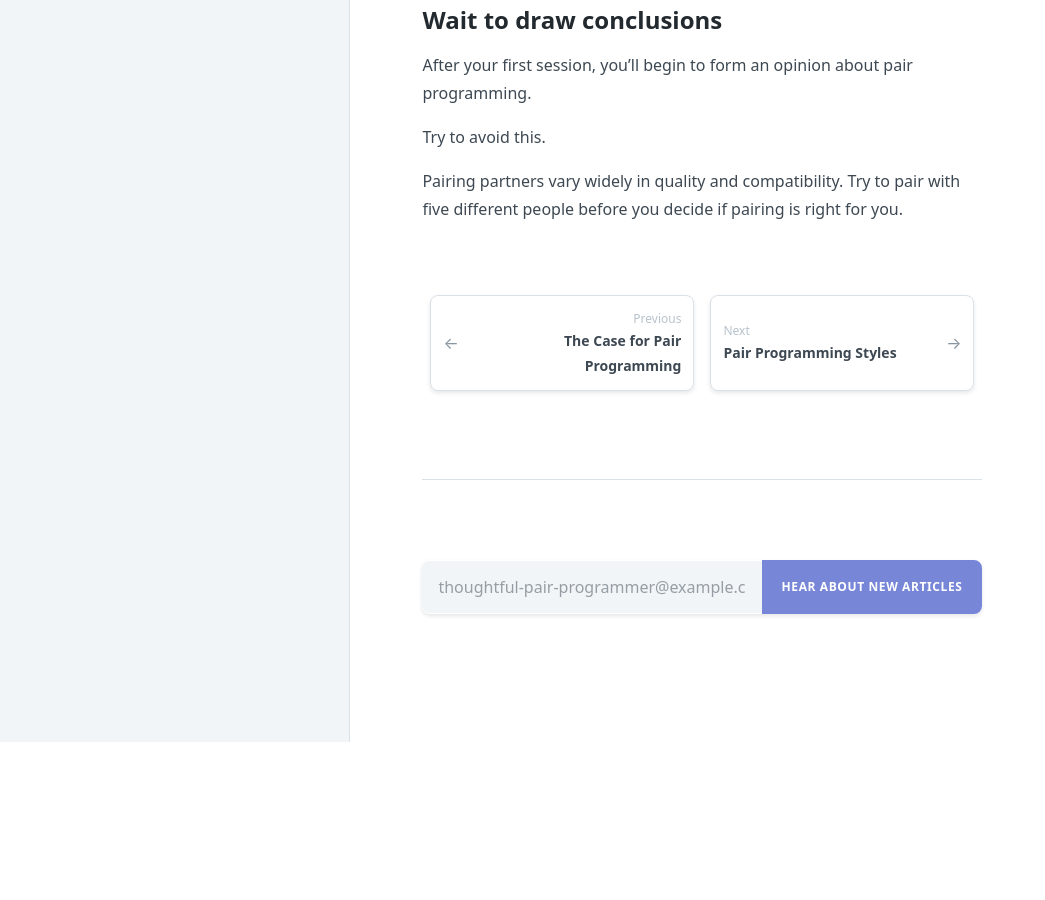
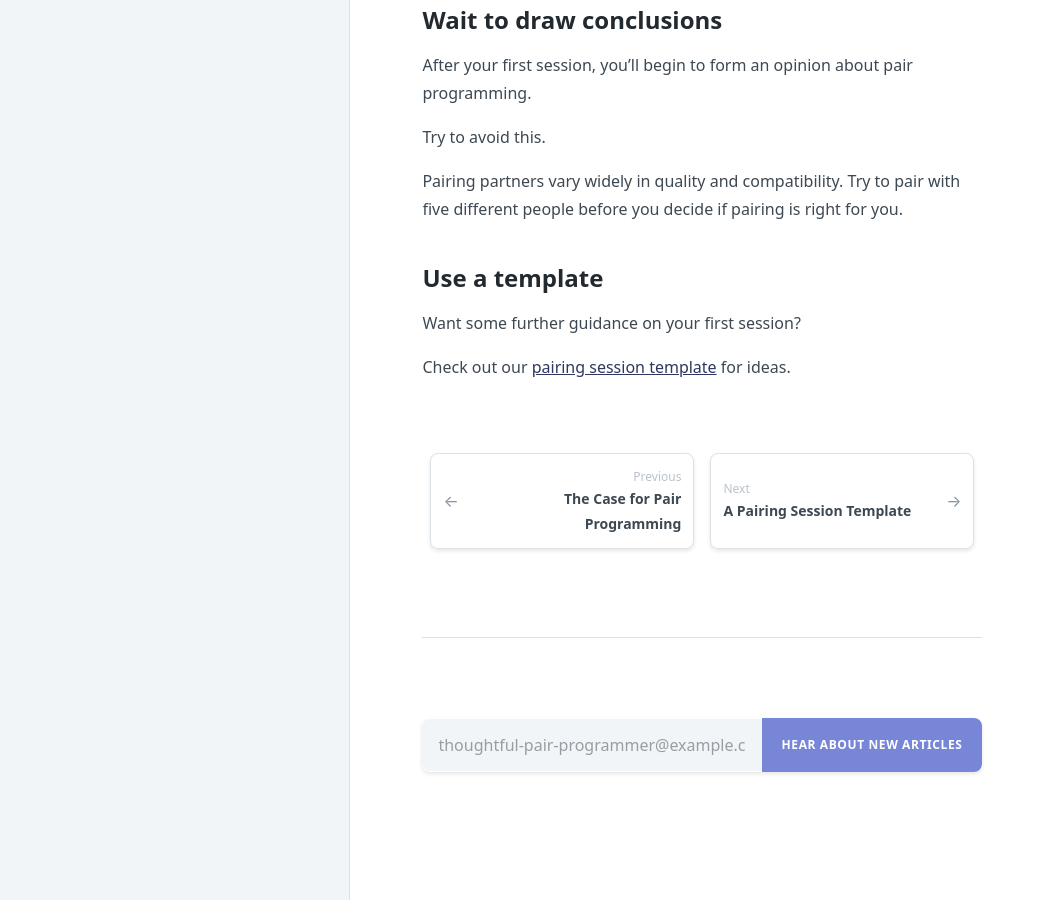
Before and after one commit to tupleapp/pair-programming-guide, a Jekyll site: the page built from _pages/your-first-pairing-session.md, in a window 1280 px wide and 900 px high, scrolled down 2150 px. Shown: the whole window, without its empty margins (0-1045 px from the left). Built offline with Jekyll 4.4.1, drawn with Linux system fonts in a browser that asks for light colours; before the commit the page ends 2892 px from its top, so only the background shows below that; some of the changed text lies outside the part shown.

Commit message:
Create a pairing session template

```diff
--- a/_includes/nav.html
+++ b/_includes/nav.html
@@ -12,6 +12,10 @@
       <li class="mb-3 leading-tight"><a
           href="/pair-programming-guide/your-first-pairing-session"
           class="text-indigo no-underline">Your First Pairing Session</a></li>
+
+      <li class="mb-3 leading-tight"><a
+          href="/pair-programming-guide/template"
+          class="no-underline">A Pairing Session Template</a></li>
 
       <li class="mb-3 leading-tight"><a
           href="/pair-programming-guide/styles"
--- a/_pages/your-first-pairing-session.md
+++ b/_pages/your-first-pairing-session.md
@@ -85,10 +85,17 @@ Try to avoid this.
 Pairing partners vary widely in quality and compatibility. Try to pair with five different people before you decide if pairing is right for you.
 
 
+## Use a template
+
+Want some further guidance on your first session?
+
+Check out our [pairing session template](/pair-programming-guide/template) for ideas.
+
+
 {%
 include navigation-buttons.html
 previous-title="The Case for Pair Programming"
 previous-url="/pair-programming-guide/the-case-for-pair-programming"
-next-title="Pair Programming Styles"
-next-url="/pair-programming-guide/styles"
+next-title="A Pairing Session Template"
+next-url="/pair-programming-guide/template"
 %}
```
Also changed, not shown: _pages/a-pairing-session-template.md (added, +122 -0 lines), _pages/styles-of-pairing.md (+2 -2 lines), index.md (+1 -0 lines).
